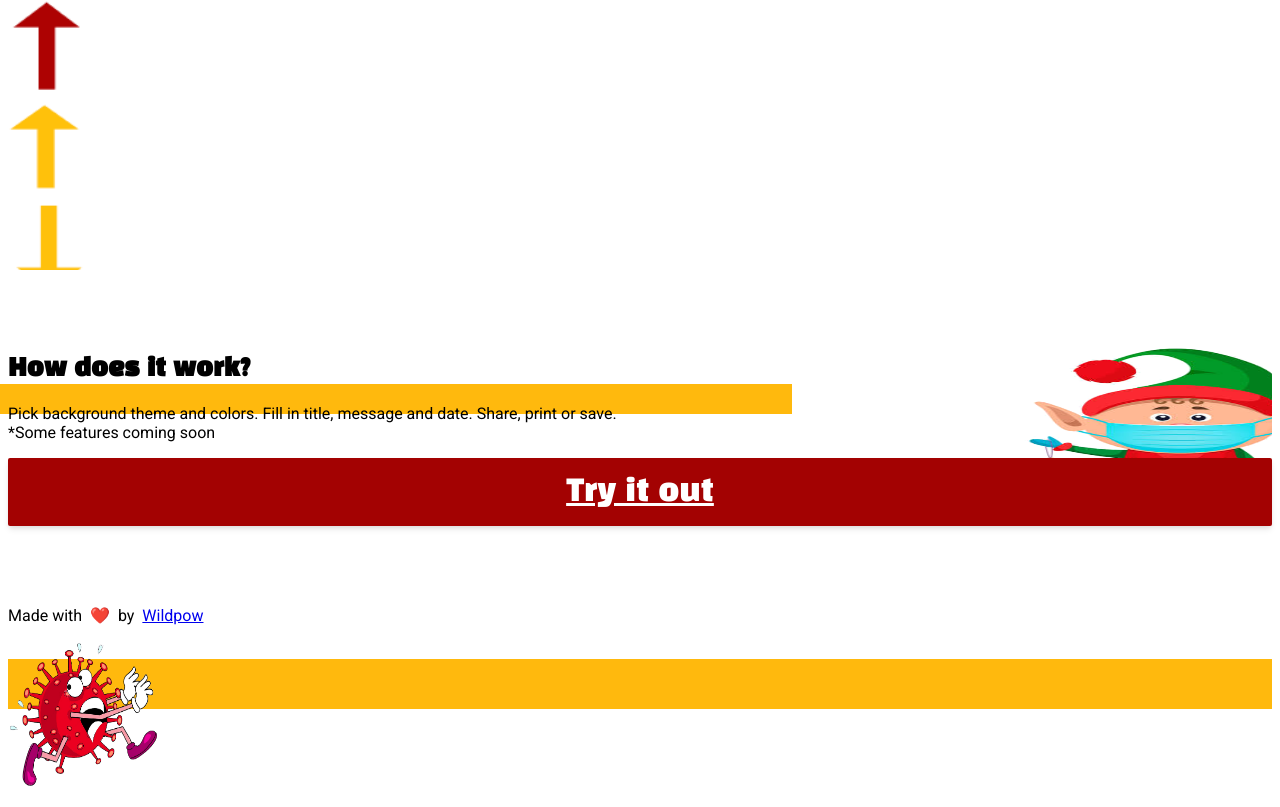
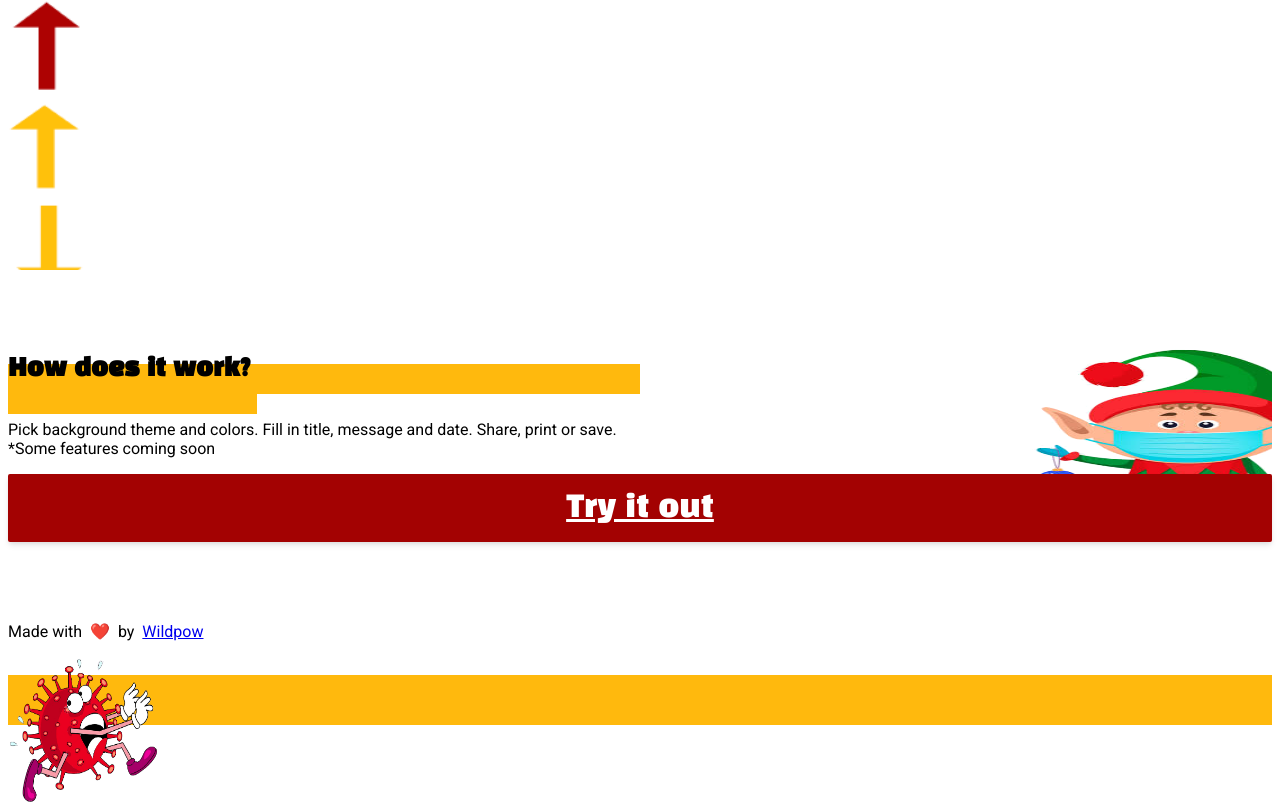
Before and after one commit to wildpow/covid-free-card-creator, a Next.js app: page / in a window 1280 px wide. Shown: the part 882-1689 px from the top of the page. Built offline with nearby package versions, Linux system fonts and the light colour scheme.

Commit message:
style: tweaks to styles

```diff
--- a/components/home/HowItWorks.module.css
+++ b/components/home/HowItWorks.module.css
@@ -1,5 +1,4 @@
 .howItWorksRoot {
-  background-position: 121%;
   background-attachment: scroll;
   background-color: transparent;
   background-image: url(../../public/images/elf.png);
@@ -9,20 +8,37 @@
   width: 100%;
   display: flex;
   @apply mb-16;
+  background-position: 122%;
+  justify-content: center;
+  position: relative;
 }
 
 .howItWorksWrapper {
   width: 70%;
+  position: relative;
+  align-items: center;
 }
 
 .headingLine {
   position: relative;
+  display: inline-block;
+}
+.howItWorksRoot::before {
+  content: "";
+  position: absolute;
+  left: 0;
+  width: 50%;
+
+  height: 10px;
+  top: 14px;
+  z-index: -1;
+  @apply bg-santa-yellow;
 }
 .headingLine::before {
   content: "";
   position: absolute;
-  left: -5%;
-  width: 106%;
+  left: 0;
+  width: 103%;
 
   height: 10px;
   top: 14px;
@@ -34,24 +50,31 @@
   .howItWorksRoot {
     justify-content: center;
   }
-  .headingLine::before {
-    width: 158%;
-    left: -55%;
+  .headingLine::before,
+  .howItWorksRoot::before {
     height: 15px;
   }
 }
 @media (min-width: 768px) {
-  .headingLine::before {
+  .headingLine::before,
+  .howItWorksRoot::before {
     height: 22px;
     top: 19px;
   }
+
+  .howItWorksRoot {
+    background-position: 122%;
+    justify-content: center;
+  }
+  .howItWorksWrapper {
+    align-items: center;
+  }
 }
 @media (min-width: 1024px) {
-  .headingLine::before {
+  .headingLine::before,
+  .howItWorksRoot::before {
     height: 30px;
     top: 30px;
-    width: 117%;
-    left: -30%;
   }
 }
 
@@ -62,18 +85,14 @@
   .howItWorksWrapper {
     width: 100%;
   }
-  .headingLine::before {
-    width: 112%;
-    left: -50%;
-  }
 }
 
 @media (min-width: 1536px) {
-  .headingLine::before {
-    width: 120%;
-    left: -60%;
-  }
   .howItWorksRoot {
     background-position: 122%;
+    justify-content: center;
+  }
+  .howItWorksWrapper {
+    align-items: center;
   }
 }
--- a/components/home/howItWorks.js
+++ b/components/home/howItWorks.js
@@ -8,6 +8,7 @@ export default function HowItWorks() {
       <div
         className={`${styles.howItWorksWrapper} flex flex-col max-w-5xl h-full self-start justify-center`}
       >
+        <div>
           <h2
             className={`${styles.headingLine} mb-4 text-xl sm:text-2xl md:text-4xl lg:text-6xl lg:mb-10`}
           >
@@ -22,7 +23,7 @@ export default function HowItWorks() {
             </span>
           </p>
           <Link href="/create">
-          <a className="w-3/4 btn2 md:w-auto">
+            <a className="w-3/4 btn2 xl:max-w-md ">
               <div className="">Try it out</div>
               <div className="w-5 ml-4 text-white md:w-8 md:mb-1 ">
                 <Hand />
@@ -30,6 +31,7 @@ export default function HowItWorks() {
             </a>
           </Link>
         </div>
+      </div>
     </article>
   );
 }
```
Lines whose indentation alone changed are shown as unchanged.
